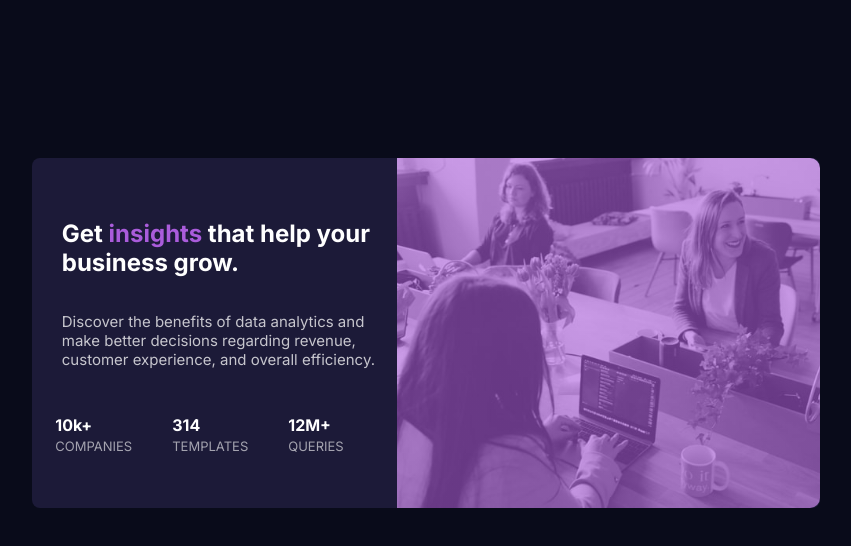
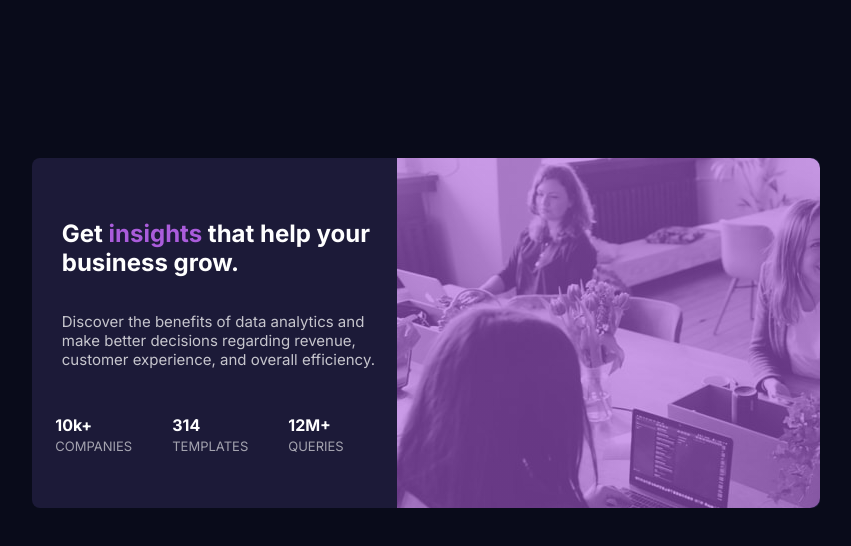
Before and after one commit to Brayoski01/stats-preview-card-frontendmentor, a plain HTML site: page index.html in a window 1280 px wide. Shown: the whole page, without its empty margins (214-1065 px from the left). Drawn offline with Linux system fonts and the light colour scheme.

Commit message:
Update index.css

```diff
--- a/index.css
+++ b/index.css
@@ -71,7 +71,7 @@ body{
     height: 100%;
     background:
     linear-gradient(hsl(277, 64%, 61%, 0.6), hsl(277, 64%, 61%, 0.6)),
-    url('image-header-desktop.jpg') center/cover no-repeat;
+    url('image-header-desktop.jpg');
     border-radius: 10px;
     border-top-left-radius: 0;
     border-bottom-left-radius: 0;
```
